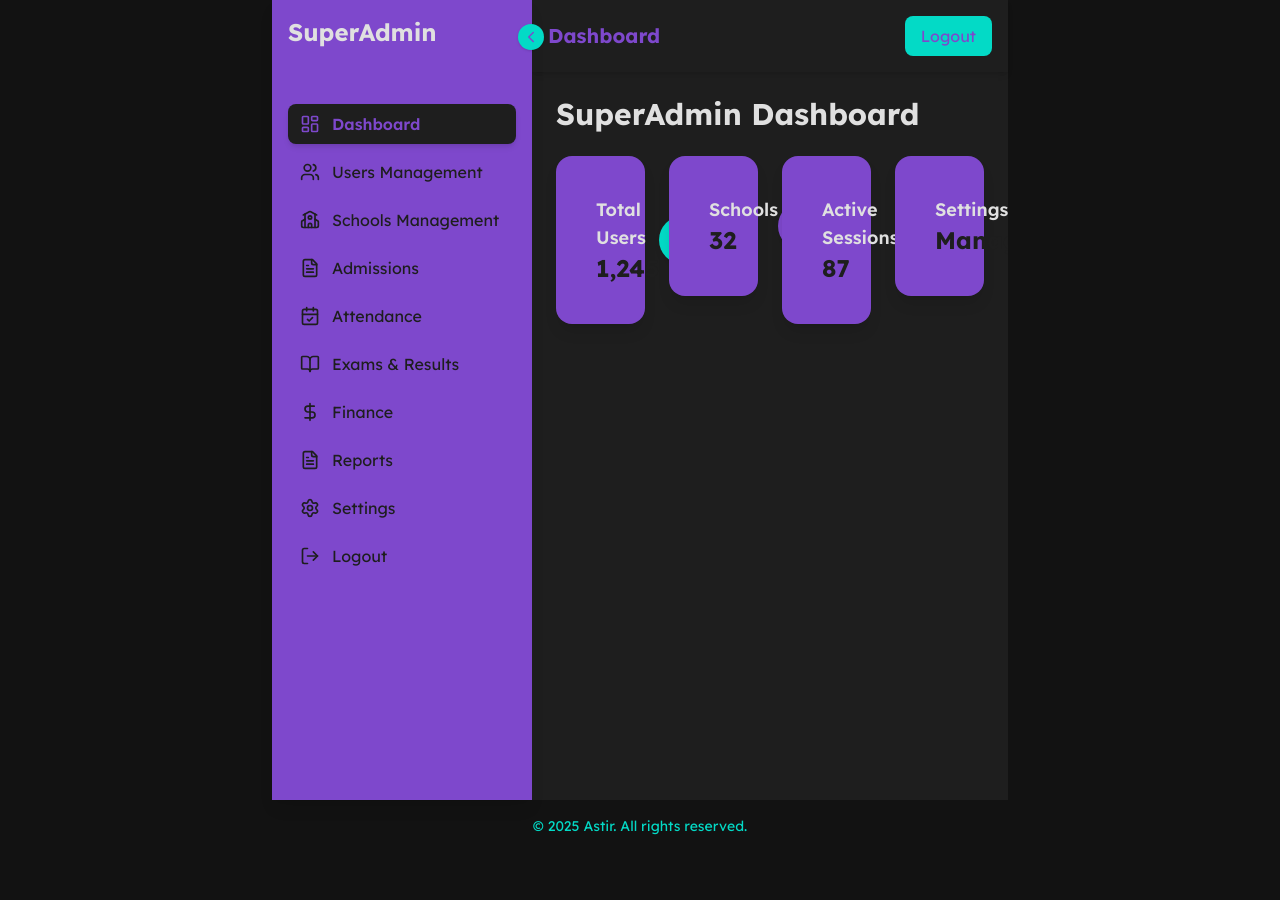
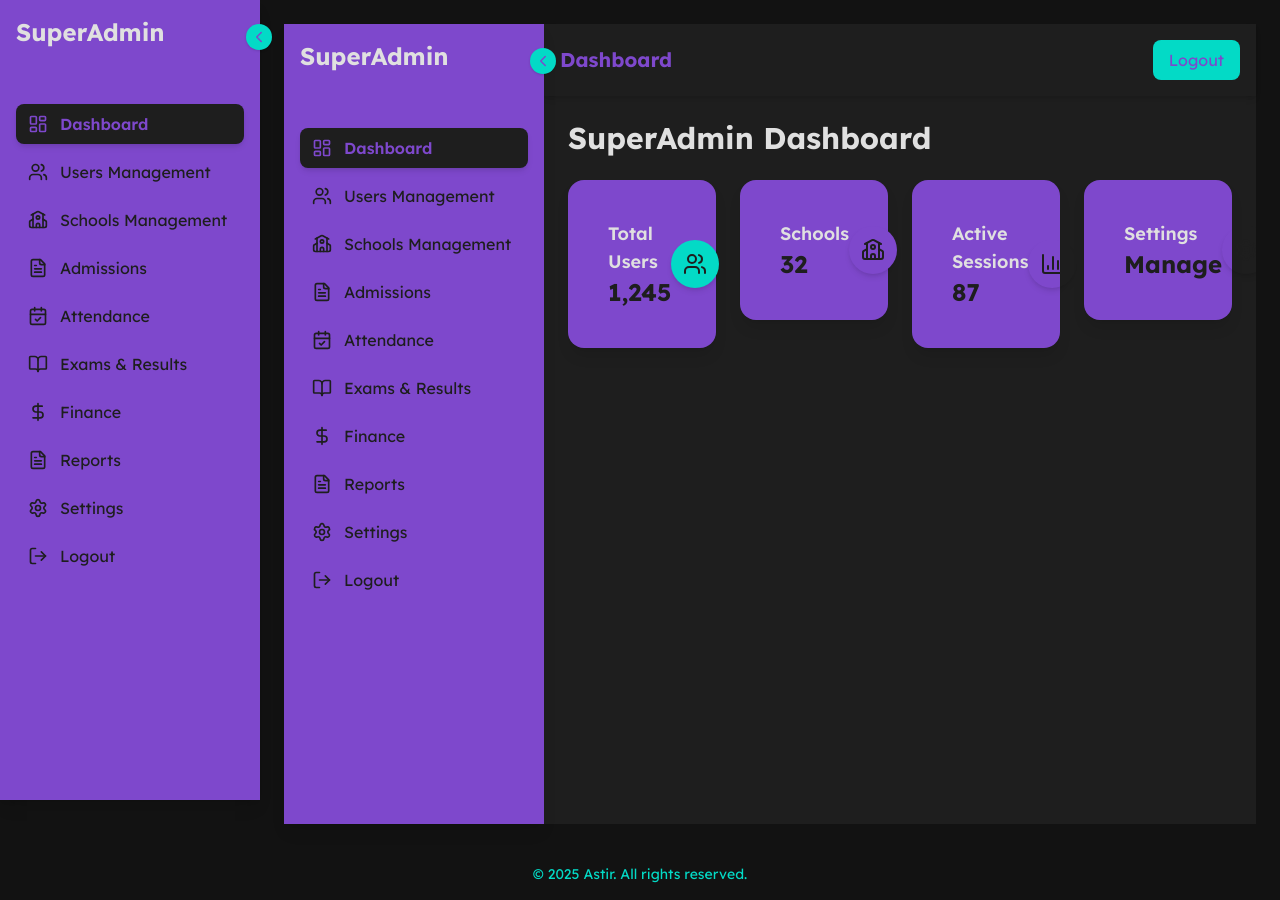
Before and after one commit to Abraham-trigs/ford-school, a Next.js app in the folder school-app/: page /dashboard/superadmin/dashboard in a window 1280 px wide. Before the commit the page ends 852 px from the top, so only its background shows below. Built offline with nearby package versions, Linux system fonts and the light colour scheme.

Commit message:
feat(auth,superadmin,ui): add SuperAdmin login API with frontend login page, dashboard layout, and sidebar store integration

```diff
--- a/school-app/src/app/dashboard/superadmin/dashboard/components/Navbar.tsx
+++ b/school-app/src/app/dashboard/superadmin/dashboard/components/Navbar.tsx
@@ -1,12 +1,27 @@
-// app/dashboard/components/Navbar.tsx
 "use client";
 
+import { Menu } from "lucide-react";
+import { useUIStore } from "../store/uiStore";
+
 export default function Navbar() {
+  const toggleSidebar = useUIStore((state) => state.toggleSidebar);
+
   return (
     <header className="bg-secondary p-4 flex justify-between items-center shadow-md">
+      {/* Left side: hamburger (mobile only) */}
+      <button
+        onClick={toggleSidebar}
+        className="lg:hidden bg-accentTeal text-deepPurple p-2 rounded-md hover:bg-accentPurple transition-colors"
+      >
+        <Menu size={22} />
+      </button>
+
+      {/* Center title */}
       <h1 className="text-deepPurple font-display font-bold text-xl">
         Dashboard
       </h1>
+
+      {/* Right side: logout */}
       <button className="bg-accentTeal text-deepPurple px-4 py-2 rounded-lg hover:bg-accentPurple transition-colors duration-300">
         Logout
       </button>
--- a/school-app/src/app/dashboard/superadmin/dashboard/components/Sidebar.tsx
+++ b/school-app/src/app/dashboard/superadmin/dashboard/components/Sidebar.tsx
@@ -1,10 +1,8 @@
-// app/dashboard/components/Sidebar.tsx
 "use client";
 
 import Link from "next/link";
 import { usePathname } from "next/navigation";
 import { motion } from "framer-motion";
-import { useState } from "react";
 import {
   LayoutDashboard,
   Users,
@@ -18,6 +16,8 @@ import {
   ChevronLeft,
   ChevronRight,
 } from "lucide-react";
+import { useEffect, useRef } from "react";
+import { useUIStore } from "../store/uiStore";
 
 const menuItems = [
   {
@@ -70,24 +70,62 @@ const menuItems = [
 
 export default function Sidebar() {
   const pathname = usePathname();
-  const [collapsed, setCollapsed] = useState(false);
+  const {
+    sidebarOpen,
+    sidebarCollapsed,
+    toggleSidebar,
+    closeSidebar,
+    activePath,
+    setActivePath,
+  } = useUIStore();
+
+  const sidebarRef = useRef<HTMLDivElement>(null);
+
+  // 🔥 Sync store with current pathname
+  useEffect(() => {
+    if (pathname) setActivePath(pathname);
+  }, [pathname, setActivePath]);
+
+  // 🔥 Click outside to close (only on mobile)
+  useEffect(() => {
+    function handleClickOutside(e: MouseEvent) {
+      if (
+        sidebarRef.current &&
+        !sidebarRef.current.contains(e.target as Node) &&
+        window.innerWidth < 1024 // only for < lg
+      ) {
+        closeSidebar();
+      }
+    }
+    if (sidebarOpen) document.addEventListener("mousedown", handleClickOutside);
+    return () => document.removeEventListener("mousedown", handleClickOutside);
+  }, [sidebarOpen, closeSidebar]);
+
+  // Sidebar hidden on mobile unless open
+  if (!sidebarOpen && window.innerWidth < 1024) return null;
 
   return (
     <motion.aside
-      animate={{ width: collapsed ? "80px" : "260px" }}
-      className="bg-deepPurple text-secondary h-screen p-4 flex flex-col shadow-lg relative"
+      ref={sidebarRef}
+      animate={{ width: sidebarCollapsed ? "80px" : "260px" }}
+      className={`bg-deepPurple text-secondary h-screen p-4 flex flex-col shadow-lg relative z-50
+        ${window.innerWidth < 1024 ? "fixed top-0 left-0 h-full" : ""}`}
     >
-      {/* Collapse Button */}
+      {/* Collapse Button (desktop only) */}
       <button
-        onClick={() => setCollapsed((prev) => !prev)}
-        className="absolute -right-3 top-6 bg-accentTeal text-deepPurple p-1 rounded-full shadow hover:bg-accentPurple transition-colors"
+        onClick={toggleSidebar}
+        className="absolute -right-3 top-6 bg-accentTeal text-deepPurple p-1 rounded-full shadow hover:bg-accentPurple transition-colors hidden lg:block"
       >
-        {collapsed ? <ChevronRight size={18} /> : <ChevronLeft size={18} />}
+        {sidebarCollapsed ? (
+          <ChevronRight size={18} />
+        ) : (
+          <ChevronLeft size={18} />
+        )}
       </button>
 
       {/* Logo / Title */}
       <motion.h2
-        animate={{ opacity: collapsed ? 0 : 1 }}
+        animate={{ opacity: sidebarCollapsed ? 0 : 1 }}
         className="text-2xl font-display font-bold mb-8 whitespace-nowrap"
       >
         SuperAdmin
@@ -97,12 +135,13 @@ export default function Sidebar() {
       <nav className="flex flex-col gap-2 mt-6">
         {menuItems.map((item) => {
           const Icon = item.icon;
-          const isActive = pathname === item.href;
+          const isActive = activePath === item.href;
 
           return (
             <Link
               key={item.href}
               href={item.href}
+              onClick={() => closeSidebar()} // auto-close on mobile navigation
               className={`flex items-center gap-3 px-3 py-2 rounded-lg transition-colors duration-200 ${
                 isActive
                   ? "bg-secondary text-deepPurple font-semibold shadow-md"
@@ -110,7 +149,7 @@ export default function Sidebar() {
               }`}
             >
               <Icon size={20} />
-              {!collapsed && (
+              {!sidebarCollapsed && (
                 <motion.span
                   initial={{ opacity: 0 }}
                   animate={{ opacity: 1 }}
--- /dev/null
+++ b/school-app/src/app/dashboard/superadmin/dashboard/layout.tsx
@@ -0,0 +1,27 @@
+"use client";
+
+import { ReactNode, useEffect } from "react";
+import Sidebar from "./components/Sidebar";
+import { useUIStore } from "./store/uiStore";
+
+export default function SuperAdminLayout({
+  children,
+}: {
+  children: ReactNode;
+}) {
+  const { sidebarOpen, initializeSidebar } = useUIStore();
+
+  // Initialize sidebar open/close based on screen size
+  useEffect(() => {
+    initializeSidebar();
+  }, [initializeSidebar]);
+
+  return (
+    <div className="flex min-h-screen">
+      {sidebarOpen && <Sidebar />}
+      <div className="flex-1 flex flex-col">
+        <main className="flex-1 p-6 overflow-y-auto">{children}</main>
+      </div>
+    </div>
+  );
+}
--- /dev/null
+++ b/school-app/src/app/dashboard/superadmin/dashboard/store/uiStore.ts
@@ -0,0 +1,34 @@
+import { create } from "zustand";
+
+interface UIState {
+  sidebarOpen: boolean;
+  activePath: string;
+
+  // actions
+  toggleSidebar: () => void;
+  closeSidebar: () => void;
+  openSidebar: () => void;
+  setActivePath: (path: string) => void;
+  initializeSidebar: () => void;
+}
+
+export const useUIStore = create<UIState>((set) => ({
+  sidebarOpen: true,
+  activePath: "/dashboard/superadmin", // default path
+
+  toggleSidebar: () =>
+    set((state) => ({ sidebarOpen: !state.sidebarOpen })),
+
+  closeSidebar: () => set({ sidebarOpen: false }),
+
+  openSidebar: () => set({ sidebarOpen: true }),
+
+  setActivePath: (path: string) => set({ activePath: path }),
+
+  initializeSidebar: () => {
+    if (typeof window !== "undefined") {
+      const isMobile = window.innerWidth < 1024; // lg breakpoint
+      set({ sidebarOpen: !isMobile });
+    }
+  },
+}));
--- a/school-app/src/app/layout.tsx
+++ b/school-app/src/app/layout.tsx
@@ -15,13 +15,8 @@ export default function RootLayout({ children }: RootLayoutProps) {
   return (
     <html lang="en">
       <body className="bg-primary text-lightGray font-sans min-h-screen">
-        {/* Main wrapper */}
         <div className="flex flex-col min-h-screen">
-          {/* You can add a header here later if needed */}
-          <main className="flex-1 flex flex-col items-center justify-center px-4 w-full max-w-3xl mx-auto">
-            {children}
-          </main>
-          {/* Footer placeholder */}
+          <main className="flex-1">{children}</main>
           <footer className="text-center text-sm text-accentTeal py-4">
             &copy; {new Date().getFullYear()} Astir. All rights reserved.
           </footer>
```
